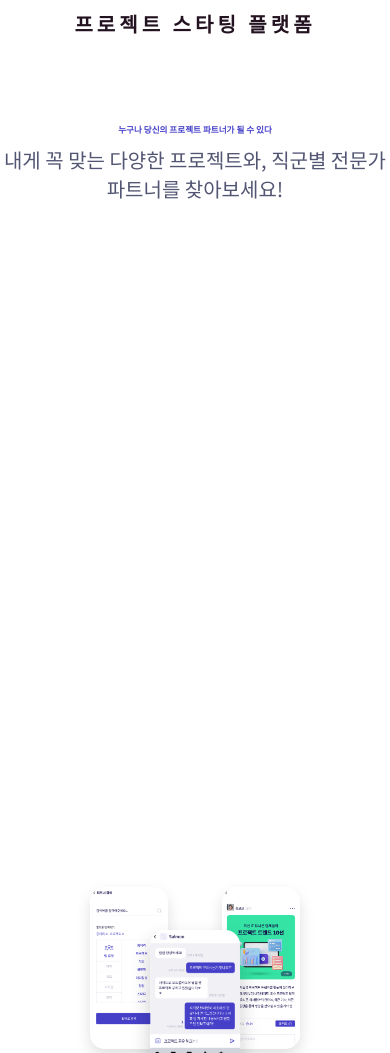
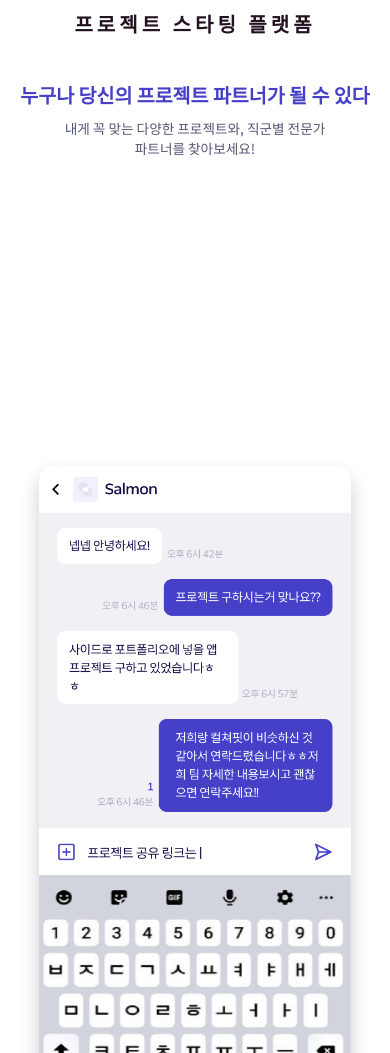
Before and after one commit to jaehong-hwang/co-finder-page, a plain HTML site: page index.html in a window 390 px wide. Shown: the part 107-1160 px from the top of the page. Drawn offline with Linux system fonts and the light colour scheme.

Commit message:
add media query

```diff
--- a/index.html
+++ b/index.html
@@ -75,6 +75,28 @@
         box-shadow: 0 7px 15px rgba(0, 0, 0, 0.125);
       }
 
+      .phoneImage1 {
+        left: 23%;
+        bottom: -37%;
+        animation: toLeftTop 0.7s ease-out;
+      }
+
+      .phoneImage2 {
+        width: 23vw;
+        left: 50%;
+        transform: translateX(-50%);
+        bottom: -45%;
+        z-index: 99;
+        box-shadow: 0px 10px 20px rgba(0, 0, 0, 0.2);
+        animation: toTop 0.7s ease-out;
+      }
+
+      .phoneImage3 {
+        right: 23%;
+        bottom: -37%;
+        animation: toRightTop 0.7s ease-out;
+      }
+
       .button {
         margin-top: 20px;
         display: inline-block;
@@ -118,6 +140,32 @@
           bottom: -45%;
         }
       }
+
+      @media screen and (max-width: 768px) {
+        .phoneImage1,
+        .phoneImage3 {
+          display: none;
+        }
+
+        .main-text {
+          width: 90vw;
+          margin: 5vh auto 0;
+          text-align: center;
+          font-size: 5vw;
+        }
+
+        .sub-text {
+          width: 80vw;
+          margin: 1vh auto 0;
+          text-align: center;
+          font-size: 3.5vw;
+          word-break: keep-all;
+        }
+
+        .phoneImage2 {
+          width: 80vw;
+        }
+      }
     </style>
   </head>
   <body>
@@ -130,28 +178,8 @@
       </p>
       <!-- <a href="cofinder://download" class="button">앱 다운로드</a> -->
     </div>
-    <img
-      src="./sc_3.png"
-      class="phoneImage"
-      style="left: 23%; bottom: -37%; animation: toLeftTop 0.7s ease-out"
-    />
-    <img
-      src="./sc_4.png"
-      class="phoneImage"
-      style="
-        width: 23vw;
-        left: 50%;
-        transform: translateX(-50%);
-        bottom: -45%;
-        z-index: 99;
-        box-shadow: 0px 10px 20px rgba(0, 0, 0, 0.2);
-        animation: toTop 0.7s ease-out;
-      "
-    />
-    <img
-      src="./sc_5.png"
-      class="phoneImage"
-      style="right: 23%; bottom: -37%; animation: toRightTop 0.7s ease-out"
-    />
+    <img src="./sc_3.png" class="phoneImage phoneImage1" />
+    <img src="./sc_4.png" class="phoneImage phoneImage2" />
+    <img src="./sc_5.png" class="phoneImage phoneImage3" />
   </body>
 </html>
```
